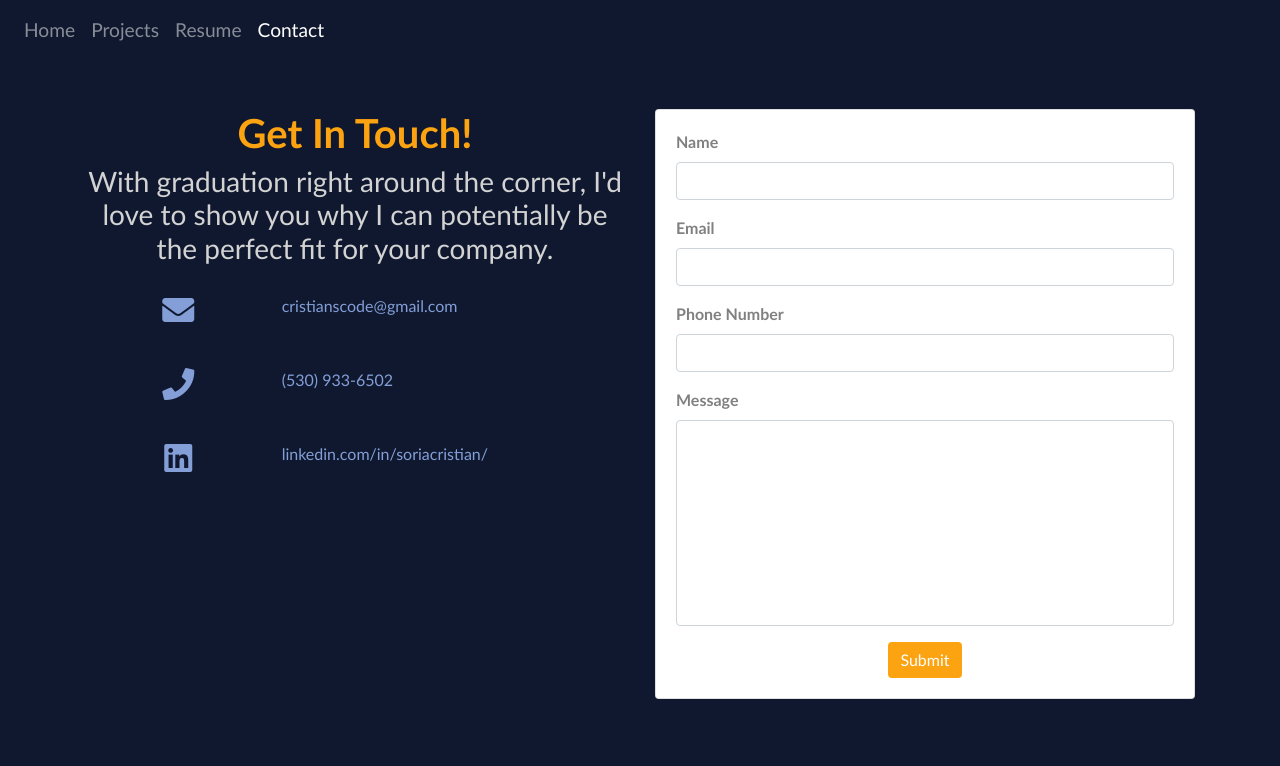
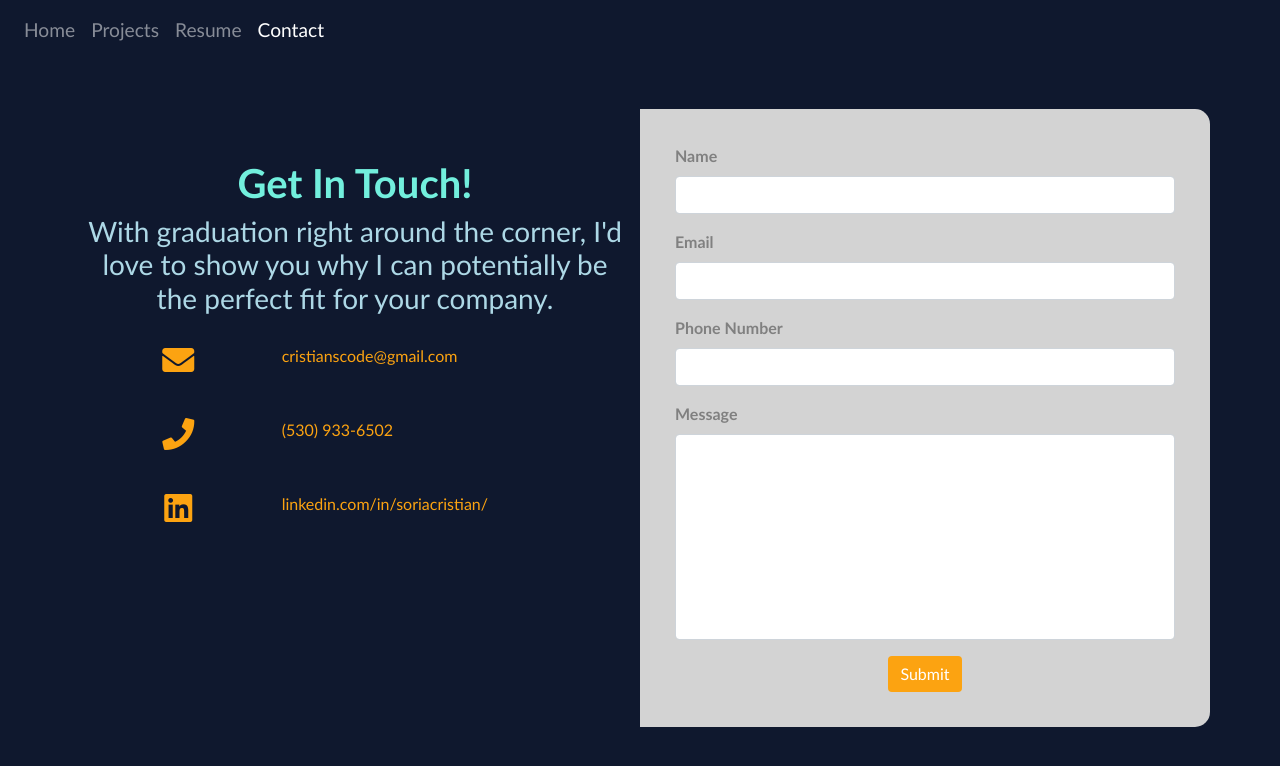
Before and after one commit to cristianscode/cristianscode, an Angular app: page /contact in a window 1280 px wide. Shown: the top 766 px of the page. Built offline with nearby package versions, Linux system fonts and the light colour scheme.

Commit message:
Contact Styling Changes

```diff
--- a/src/app/components/contact/contact.component.css
+++ b/src/app/components/contact/contact.component.css
@@ -3,13 +3,13 @@
 }
 
 .contact-item{
-    color: #849ED7;
+    color: #fca311;
     padding: 20px;
     border-radius: 15px;
 }
 
 .contact-link{
-    color: #849ED7;
+    color: #fca311;
     text-decoration: none;
 }
 
@@ -28,10 +28,51 @@
     text-align: center;
 }
 
+
+.contact-text{
+    background-color: transparent;
+    padding: 15px;
+    border-top-left-radius: 15px;
+    border-top-right-radius: 15px;
+}
+
+ .contact-form{
+     background-color: lightgray;
+     padding: 15px;
+     border-bottom-left-radius: 15px;
+     border-bottom-right-radius: 15px;
+ }
+
+
+.card{
+    background-color: transparent;
+    border: none;
+}
+
 @media screen and (min-width: 1200px){
     .contact-text-container{
         text-align: left;
     }
+
+    .contact-text{
+        padding-top: 50px;
+        /* background-color: #14203E; */
+        border-radius: 0px;
+        border-top-left-radius: 15px;
+        border-bottom-left-radius: 15px;
+    }
+
+    .card{
+        background-color: transparent;
+        border: none;
+    }
+     .contact-form{
+        border-radius: 0px;
+         border-top-right-radius: 15px;
+         border-bottom-right-radius: 15px;
+
+     }
+
 }
 
 @media screen and (max-width: 768px){
--- a/src/app/components/contact/contact.component.html
+++ b/src/app/components/contact/contact.component.html
@@ -1,8 +1,8 @@
 <div class="container-sm mt-5">
     <div class="row">
-        <div class="col-xl-6">
-            <h1 class="text-center header-text" style="font-weight: 700; color: #fca311;">Get In Touch!</h1>
-            <h3 class="text-center header-text" style="color: lightgray">With graduation right around the corner, I'd
+        <div class="col-xl-6 contact-text">
+            <h1 class="text-center header-text" style="font-weight: 700; color: #72efdd;">Get In Touch!</h1>
+            <h3 class="text-center header-text" style="color: lightblue">With graduation right around the corner, I'd
                 love to show you why I can
                 potentially be the perfect fit for your company.</h3>
             <div class="row mb-3">
@@ -39,7 +39,7 @@
                 </div>
             </div>
         </div>
-        <div class="col-xl-6">
+        <div class="col-xl-6 contact-form">
             <div class="card">
                 <div class="card-body">
                     <div class="row">
```
